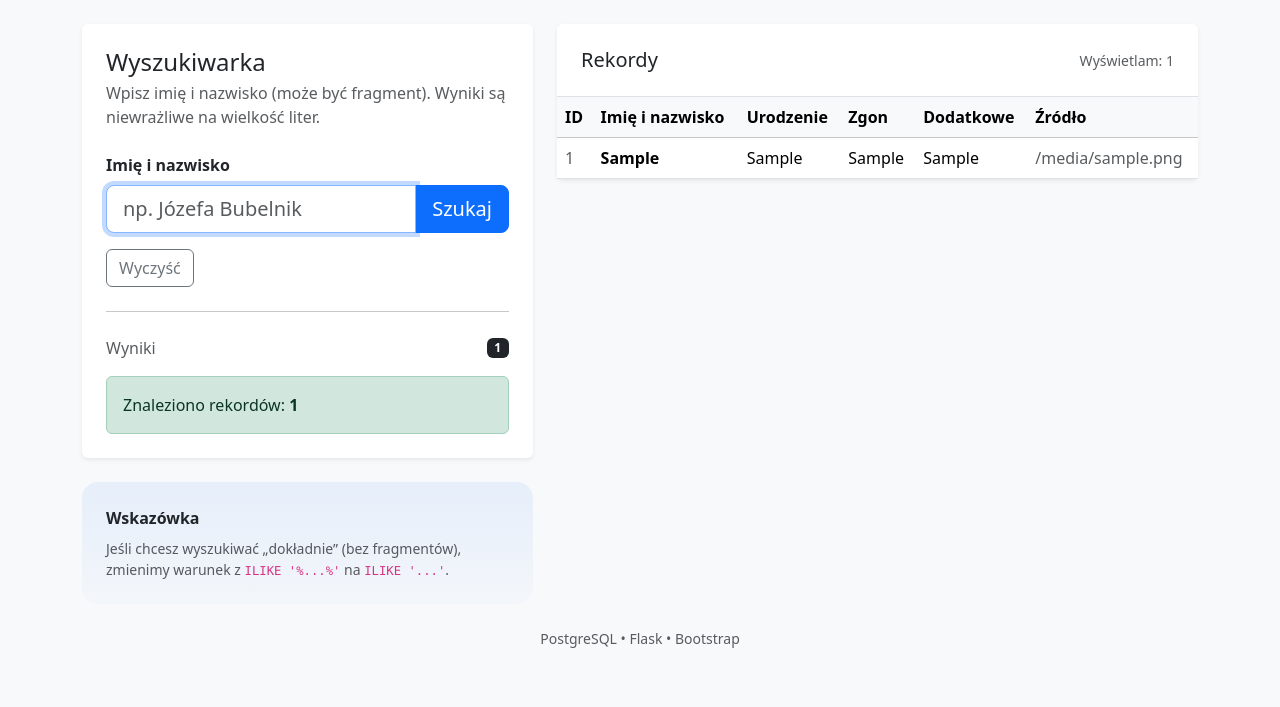
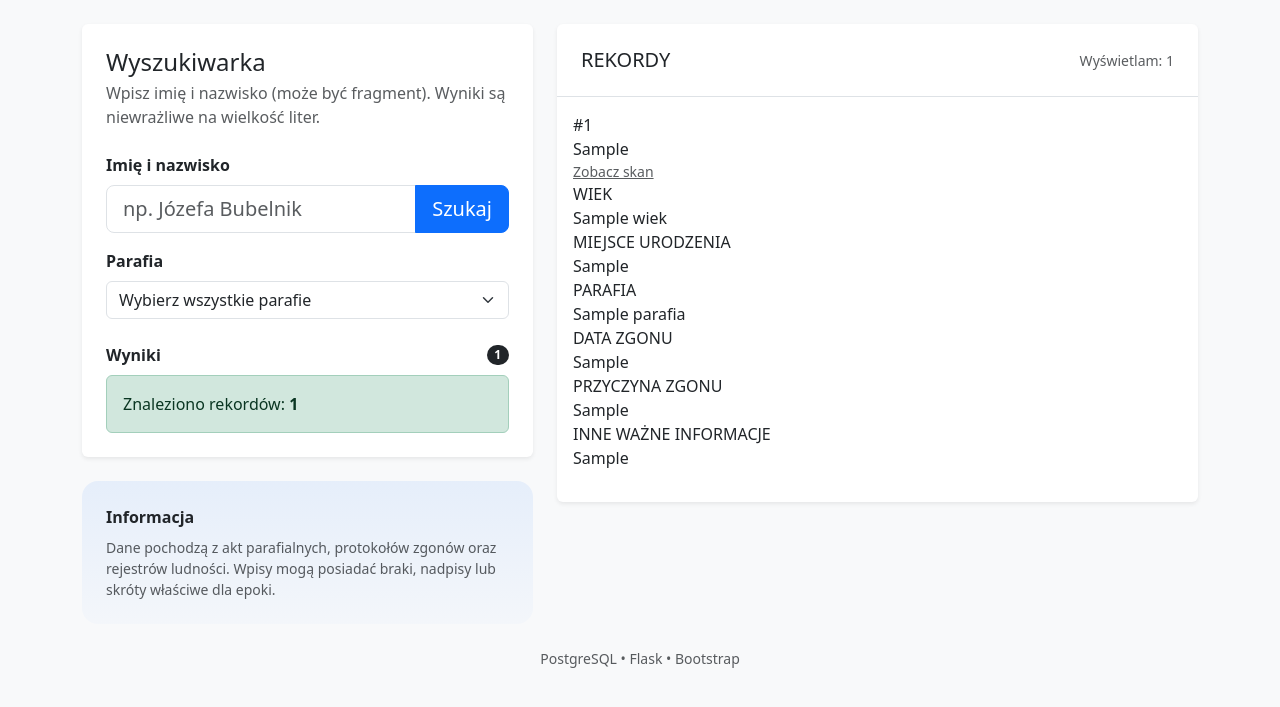
Before and after one commit to lanchesterr/death-searcher, a Flask app: template templates/index.html in a window 1280 px wide. Shown: the part 57-764 px from the top of the page. Run offline with Flask 3, Linux system fonts and the light colour scheme; the template is opened without the code that fills it: most values are stand-ins (such as "Sample title", 1, 10 or a date in 2020); parts of the project's set-up code (start-up, migrations or seed data) failed here and were passed over; some libraries are stand-ins or nearby versions.

Commit message:
Update index.html

```diff
--- a/templates/index.html
+++ b/templates/index.html
@@ -2,102 +2,161 @@
 {% block title %}Wyszukiwarka zgonów{% endblock %}
 
 {% block content %}
-<div class="row g-4">
+<div class="row g-4 align-items-start">
+  <!-- LEWA KOLUMNA: WYSZUKIWARKA + INFORMACJA -->
   <div class="col-lg-5">
     <div class="card shadow-sm border-0">
       <div class="card-body p-4">
         <h1 class="h4 mb-1">Wyszukiwarka</h1>
-        <p class="text-muted mb-4">Wpisz imię i nazwisko (może być fragment). Wyniki są niewrażliwe na wielkość liter.</p>
+        <p class="text-muted mb-4">
+          Wpisz imię i nazwisko (może być fragment). Wyniki są niewrażliwe na wielkość liter.
+        </p>
 
         <form method="post" action="/search" class="needs-validation" novalidate>
           <label class="form-label fw-semibold">Imię i nazwisko</label>
           <div class="input-group input-group-lg">
             <input
               type="text"
+              name="query"
               class="form-control"
-              name="imie_nazwisko"
               placeholder="np. Józefa Bubelnik"
-              value="{{ query }}"
-              required
-              autofocus
-            />
+              value="{{ query or '' }}"
+            >
             <button class="btn btn-primary" type="submit">Szukaj</button>
           </div>
-          <div class="invalid-feedback">To pole jest wymagane.</div>
 
-          <div class="d-flex gap-2 mt-3">
-            <a class="btn btn-outline-secondary" href="/">Wyczyść</a>
+
+            <!-- NOWE POLE: PARAFIA -->
+  <label class="form-label fw-semibold mt-3">Parafia</label>
+  <select name="parafia" class="form-select">
+    <option value="">Wybierz wszystkie parafie</option>
+    {% for p in parishes %}
+      <option value="{{ p }}" {% if selected_parafia == p %}selected{% endif %}>
+        {{ p }}
+      </option>
+    {% endfor %}
+  </select>
+
+          <div class="invalid-feedback">
+            Podaj przynajmniej jedno imię lub nazwisko.
           </div>
         </form>
 
+        <div class="mt-4">
+          <div class="d-flex align-items-center justify-content-between mb-2">
+            <span class="fw-semibold">Wyniki</span>
             {% if results is not none %}
-          <hr class="my-4">
-          <div class="d-flex align-items-center justify-content-between">
-            <span class="text-muted">Wyniki</span>
-            <span class="badge text-bg-dark">{{ results|length }}</span>
+              <span class="badge text-bg-dark rounded-pill">{{ results|length }}</span>
+            {% endif %}
           </div>
 
+          {% if results is not none %}
             {% if results|length == 0 %}
-            <div class="alert alert-warning mt-3 mb-0">
+              <div class="alert alert-warning mt-2 mb-0">
                 Brak wyników dla: <strong>{{ query }}</strong>
               </div>
             {% else %}
-            <div class="alert alert-success mt-3 mb-0">
+              <div class="alert alert-success mt-2 mb-0">
                 Znaleziono rekordów: <strong>{{ results|length }}</strong>
               </div>
             {% endif %}
           {% endif %}
         </div>
       </div>
+    </div>
 
     <div class="card border-0 mt-4 info-card">
       <div class="card-body p-4">
-        <div class="fw-semibold mb-2">Wskazówka</div>
+        <div class="fw-semibold mb-2">Informacja</div>
         <div class="text-muted small">
-          Jeśli chcesz wyszukiwać „dokładnie” (bez fragmentów), zmienimy warunek z <code>ILIKE '%...%'</code> na <code>ILIKE '...'</code>.
+          Dane pochodzą z akt parafialnych, protokołów zgonów oraz rejestrów ludności.
+          Wpisy mogą posiadać braki, nadpisy lub skróty właściwe dla epoki.
         </div>
       </div>
     </div>
   </div>
 
+  <!-- PRAWA KOLUMNA: REKORDY -->
   <div class="col-lg-7">
-    <div class="card shadow-sm border-0">
+    <div class="card shadow-sm border-0 records-panel">
       <div class="card-body p-0">
-        <div class="p-4 border-bottom">
+        <div class="records-header p-4 border-bottom">
           <div class="d-flex align-items-center justify-content-between">
-            <h2 class="h5 mb-0">Rekordy</h2>
+            <h2 class="h5 mb-0">REKORDY</h2>
             <div class="text-muted small">
-              {% if results is none %}Wykonaj wyszukiwanie.{% else %}Wyświetlam: {{ results|length }}{% endif %}
+              {% if results is none %}
+                Wykonaj wyszukiwanie.
+              {% else %}
+                Wyświetlam: {{ results|length }}
+              {% endif %}
             </div>
           </div>
         </div>
 
         {% if results %}
-          <div class="table-responsive">
-            <table class="table table-hover align-middle mb-0">
-              <thead class="table-light">
-                <tr>
-                  <th class="text-nowrap">ID</th>
-                  <th class="text-nowrap">Imię i nazwisko</th>
-                  <th>Urodzenie</th>
-                  <th>Zgon</th>
-                  <th>Dodatkowe</th>
-                  <th class="text-nowrap">Źródło</th>
-                </tr>
-              </thead>
-              <tbody>
+          <div class="records-list p-3">
             {% for r in results %}
-                <tr>
-                  <td class="text-muted">{{ r.id }}</td>
-                  <td class="fw-semibold">{{ r.imie_nazwisko }}</td>
-                  <td class="cell-wrap">{{ r.data_miejsce_urodzenia or "" }}</td>
-                  <td class="cell-wrap">{{ r.data_przyczyna_zgonu or "" }}</td>
-                  <td class="cell-wrap">{{ r.dodatkowe_informacje or "" }}</td>
-                  <td class="text-muted">{{ r.source_file or "" }}</td>
-                </tr>
+            <article class="record-card mb-3">
+                <header class="record-card-header">
+                  <div class="record-id">#{{ r.id }}</div>
+                  <div class="record-name">{{ r.imie_nazwisko }}</div>
+
+                  {% if r.image_url %}
+                    <div class="record-source small">
+                      <a href="{{ r.image_url }}" target="_blank" class="text-muted">
+                        Zobacz skan
+                      </a>
+                    </div>
+                  {% endif %}
+                </header>
+
+
+             <div class="record-card-body">
+  <div class="record-field">
+    <div class="record-label">WIEK</div>
+    <div class="record-value">
+      {{ r.wiek or "brak danych" }}
+    </div>
+  </div>
+
+  <div class="record-field">
+    <div class="record-label">MIEJSCE URODZENIA</div>
+    <div class="record-value">
+      {{ r.miejsce_urodzenia or "brak informacji" }}
+    </div>
+  </div>
+
+  <div class="record-field">
+    <div class="record-label">PARAFIA</div>
+    <div class="record-value">
+      {{ r.parafia or "brak informacji" }}
+    </div>
+  </div>
+
+  <div class="record-field">
+    <div class="record-label">DATA ZGONU</div>
+    <div class="record-value">
+      {{ r.data_zgonu or "brak danych" }}
+    </div>
+  </div>
+
+  <div class="record-field">
+    <div class="record-label">PRZYCZYNA ZGONU</div>
+    <div class="record-value">
+      {{ r.przyczyna_zgonu or "brak danych" }}
+    </div>
+  </div>
+
+  <div class="record-field record-field-wide">
+    <div class="record-label">INNE WAŻNE INFORMACJE</div>
+    <div class="record-value">
+      {{ r.inne_wazne_informacje or "—" }}
+    </div>
+  </div>
+</div>
+
+            </article>
             {% endfor %}
-              </tbody>
-            </table>
           </div>
         {% else %}
           <div class="p-4">
```
Lines whose indentation alone changed are shown as unchanged.
